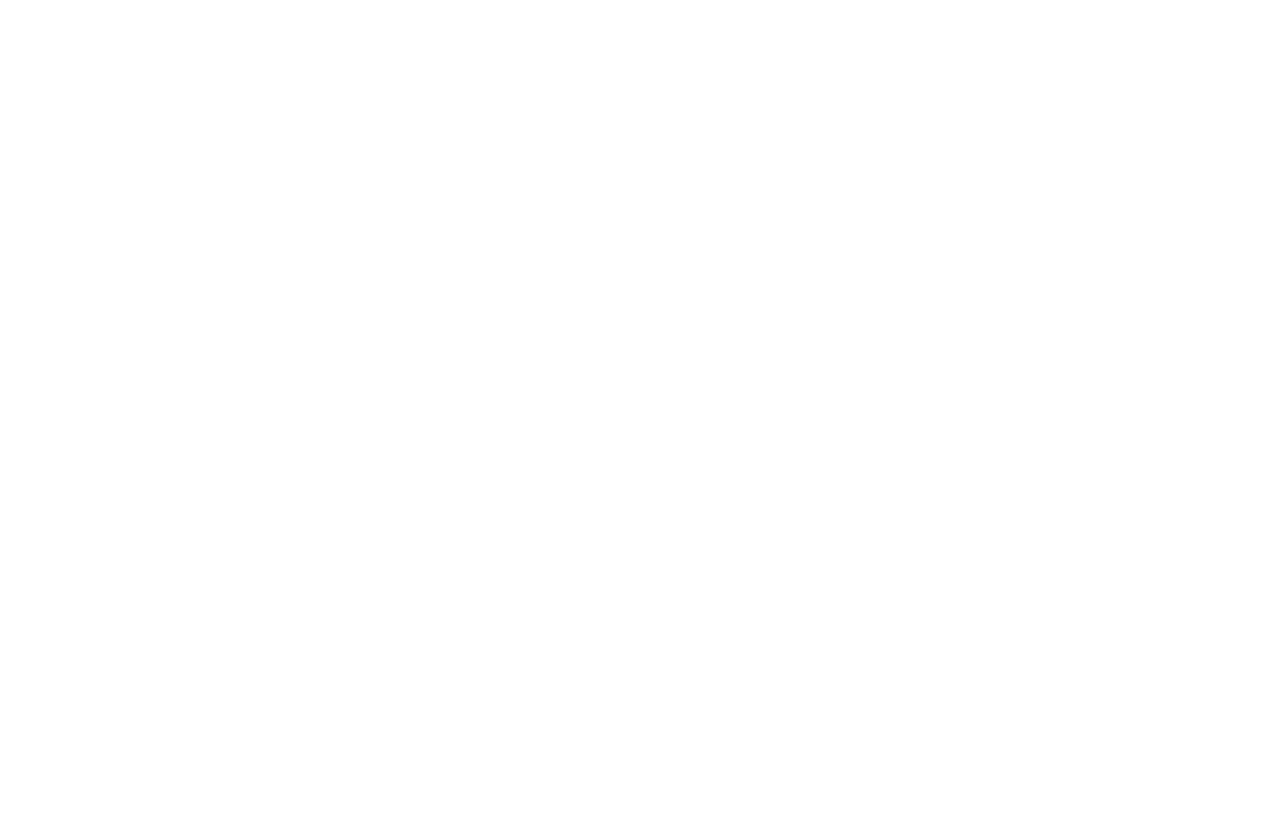
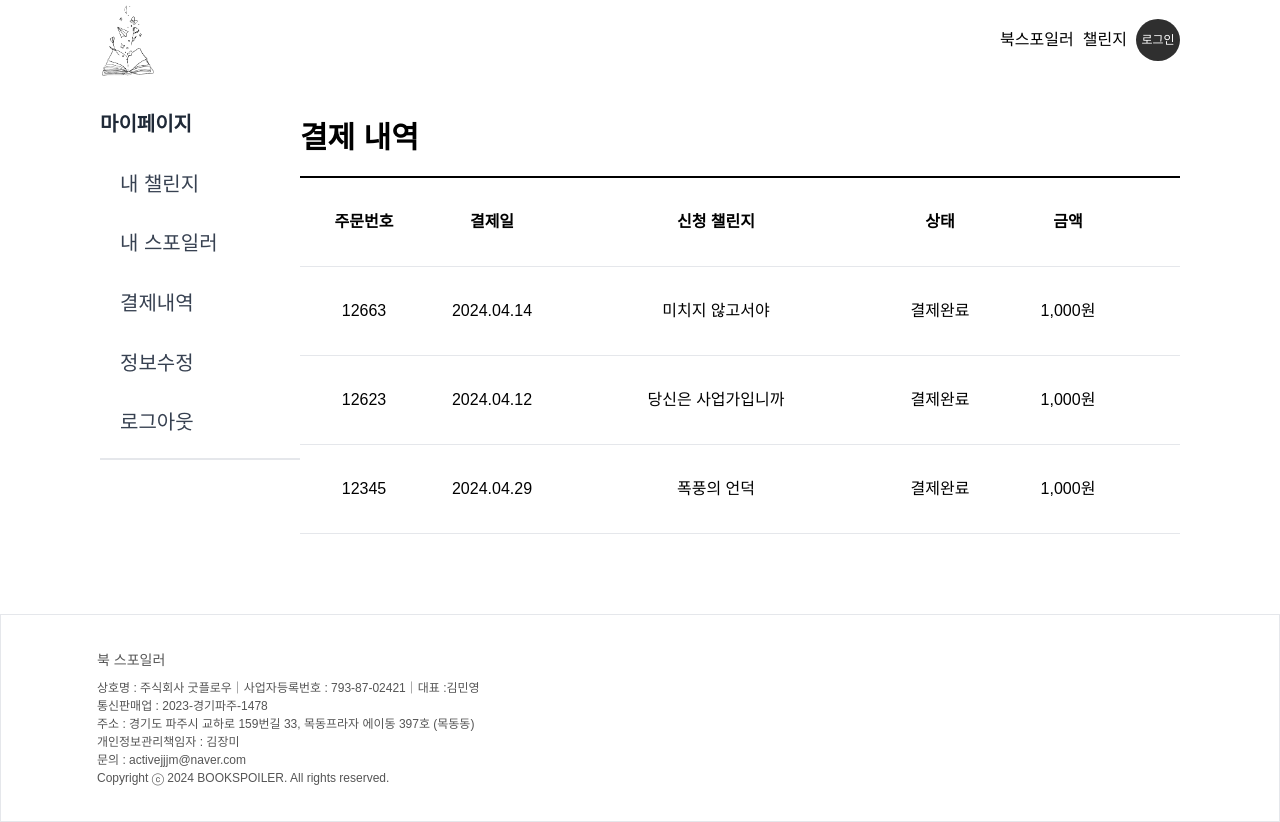
Before and after one commit to OZ-Coding-School/oz_02_collabo-004, a React (Vite) app: page /mypaymentlist in a window 1280 px wide. Before the commit this address had no page. Before the commit the page ends 800 px from the top, so only its background shows below. Built offline with nearby package versions, Linux system fonts and the light colour scheme; a web font is replaced by a local one.

Commit message:
Feat: MypaymentList Component 추가

```diff
--- a/src/App.jsx
+++ b/src/App.jsx
@@ -7,6 +7,7 @@ import {
   LoginPage,
   StyleGuide,
   ChallengeActionPage,
+  MyPaymentListPage,
 } from './pages';
 
 function App() {
@@ -18,7 +19,8 @@ function App() {
         <Route path="/styleguide" element={<StyleGuide />} />
         <Route path="/bookspoiler" element={<BookSpoilerPage />} />
         <Route path="/bookspoilerdetail" element={<BookSpoilerDetailPage />} />
-        <Route path="/challengeaction" element={<ChallengeActionPage/>} />
+        <Route path="/challengeaction" element={<ChallengeActionPage />} />
+        <Route path="/mypaymentlist" element={<MyPaymentListPage />} />
       </Route>
     </Routes>
   );
--- a/src/components/@common/Footer/index.jsx
+++ b/src/components/@common/Footer/index.jsx
@@ -1,5 +1,4 @@
 const Footer = () => {
-
   return (
     <div className="w-full bg-white h-52 pl-24 flex content-center border">
       <div className="content-center gray5">
--- /dev/null
+++ b/src/components/PaymentList/index.jsx
@@ -0,0 +1,34 @@
+const PaymentList = () => {
+  return (
+    <>
+      <div className="pb-[2rem] pt-[2rem] flex justify-start text-center border-b">
+        {/* merchant_uid */}
+        <p className="w-32">12663</p>
+        {/* 결제일 ㅇㄷ? */}
+        <p className="w-32">2024.04.14</p>
+        {/* 챌린지 ㅇㄷ? */}
+        <p className="w-80">미치지 않고서야</p>
+        {/* status */}
+        <p className="w-32">결제완료</p>
+        {/* amount */}
+        <p className="w-32">1,000원</p>
+      </div>
+      <div className="pb-[2rem] pt-[2rem] flex justify-start text-center border-b">
+        <p className="w-32">12623</p>
+        <p className="w-32">2024.04.12</p>
+        <p className="w-80">당신은 사업가입니까</p>
+        <p className="w-32">결제완료</p>
+        <p className="w-32">1,000원</p>
+      </div>
+      <div className="pb-[2rem] pt-[2rem] flex justify-start text-center border-b">
+        <p className="w-32">12345</p>
+        <p className="w-32">2024.04.29</p>
+        <p className="w-80">폭풍의 언덕</p>
+        <p className="w-32">결제완료</p>
+        <p className="w-32">1,000원</p>
+      </div>
+    </>
+  );
+};
+
+export default PaymentList;
--- a/src/pages/MyPage/MyPaymentListPage.jsx
+++ b/src/pages/MyPage/MyPaymentListPage.jsx
@@ -1,7 +1,29 @@
+import MyPageSidebar from '../../components/MyPageSidebar';
+import PaymentList from '../../components/PaymentList';
+
 const MyPaymentListPage = () => {
   return (
-    <div>MyPaymentListPage</div>
-  )
-}
+    <div className="w-full flex justify-center">
+      <div className="pt-[100px] flex md pb-20">
+        <>
+          <MyPageSidebar />
+        </>
+        <div className="w-full">
+          <p className=" border-b-2 border-black w-full py-5 text-3xl font-bold">
+            결제 내역
+          </p>
+          <div className="pb-[2rem] pt-[2rem] flex justify-start text-center border-b">
+            <p className="w-32 font-bold">주문번호</p>
+            <p className="w-32 font-bold">결제일</p>
+            <p className="w-80 font-bold">신청 챌린지</p>
+            <p className="w-32 font-bold">상태</p>
+            <p className="w-32 font-bold">금액</p>
+          </div>
+          <PaymentList />
+        </div>
+      </div>
+    </div>
+  );
+};
 
-export default MyPaymentListPage
+export default MyPaymentListPage;
```
Also changed, not shown: src/components/@common/Header/index.jsx (+13 -9 lines).
